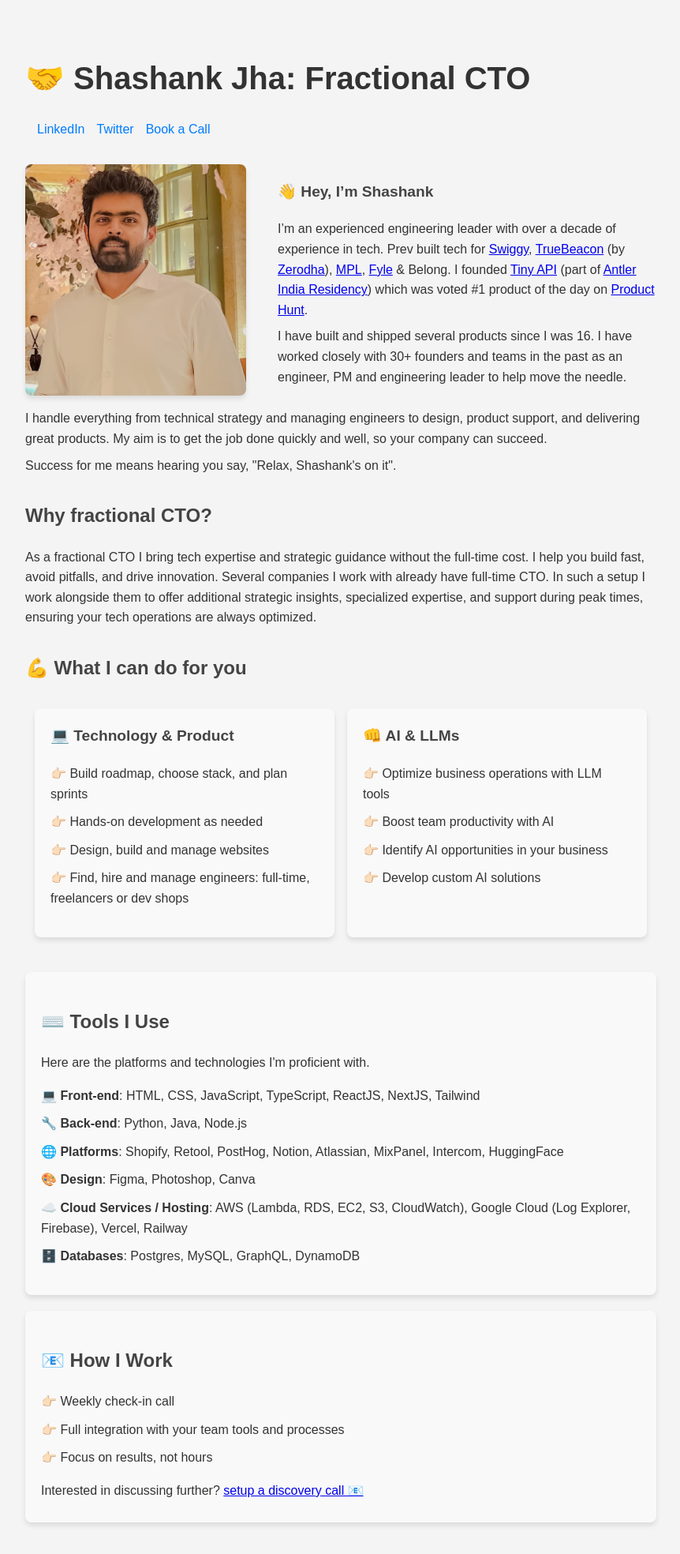
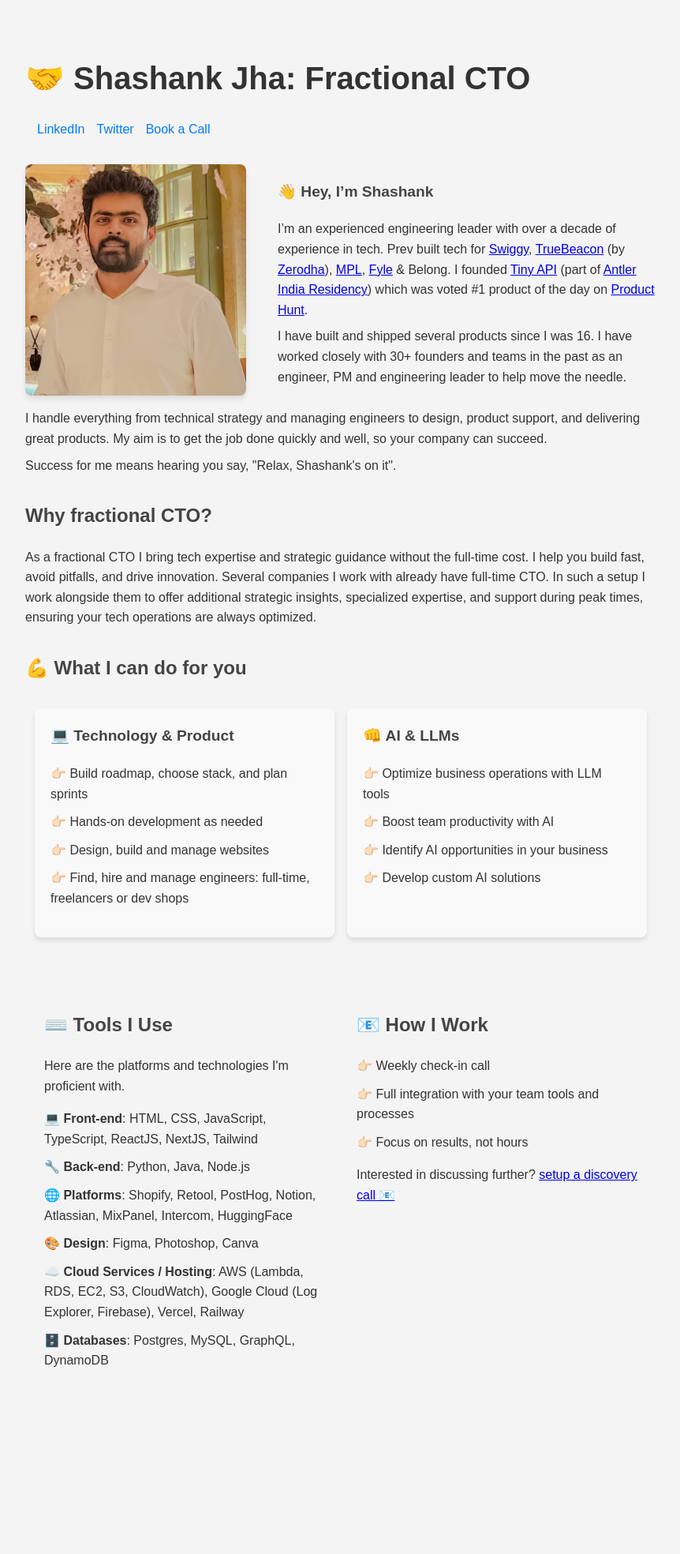
Before and after one commit to theshajha/theshajha, a Jekyll site: the page cto.html, which Jekyll copies as it is, in a window 1280 px wide. Shown: the whole page at 79% size, without its empty margins (208-1070 px from the left). Built offline with Jekyll 4.4.1, drawn with Linux system fonts in a browser that asks for light colours; after the commit the page ends 1816 px from its top, so only the background shows below that.

Commit message:
updated CTO page

```diff
--- a/cto.html
+++ b/cto.html
@@ -123,26 +123,23 @@
             margin: 10px 0;
         }
 
-        .services-container {
+        .services-container, .info-container {
             display: grid;
             grid-template-columns: repeat(2, 1fr);
             gap: 16px;
             padding: 12px;
         }
 
-        .info-container {
-            display: flex;
-            flex-wrap: wrap;
-            gap: 20px;
-            margin: 2em 0;
+        .info-column {
+            padding: 12px;
         }
 
-        .info-column {
-            flex: 1 1 calc(50% - 20px);
-            background-color: #f9f9f9;
-            padding: 20px;
-            border-radius: 8px;
-            box-shadow: 0 4px 6px rgba(0, 0, 0, 0.1);
+        .tools {
+            flex: 0 60%;
+        }
+
+        .work {
+            flex: 0 40%;
         }
 
         .info-column ul {
@@ -156,7 +153,7 @@
 
 
         @media (max-width: 768px) {
-            .services-container {
+            .services-container,  .info-container {
                 grid-template-columns: 1fr;
             }
 
@@ -241,7 +238,7 @@
 
     <section class="section">
         <div class="info-container">
-            <div class="info-column">
+            <div class="info-column tools">
                 <h2>⌨️ Tools I Use</h2>
                 <p>Here are the platforms and technologies I'm proficient with.</p>
                 <ul class="tools-list">
@@ -253,7 +250,7 @@
                     <li>🗄️ <b>Databases</b>: Postgres, MySQL, GraphQL, DynamoDB</li>
                 </ul>
             </div>
-            <div class="info-column">
+            <div class="info-column work">
                 <h2>📧 How I Work</h2>
                 <ul class="packages-list">
                     <li>👉🏻 Weekly check-in call</li>
```
